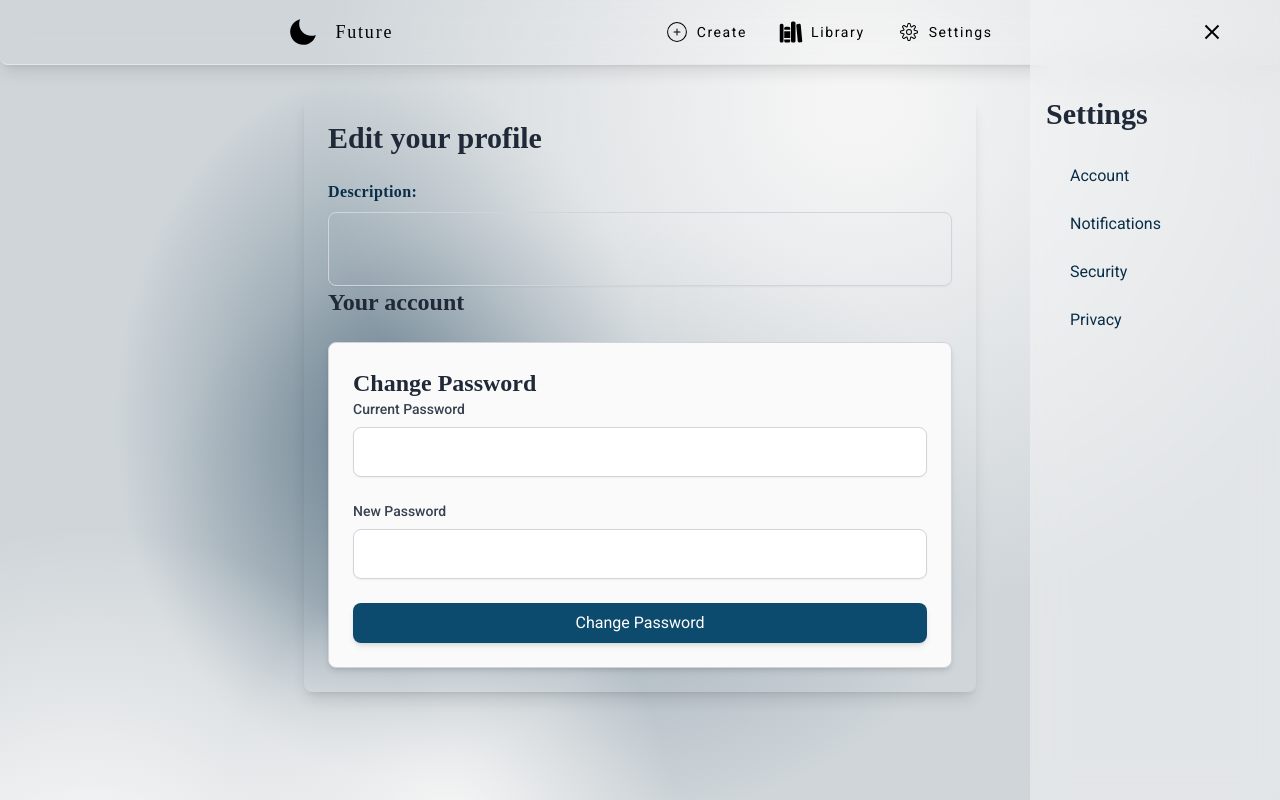
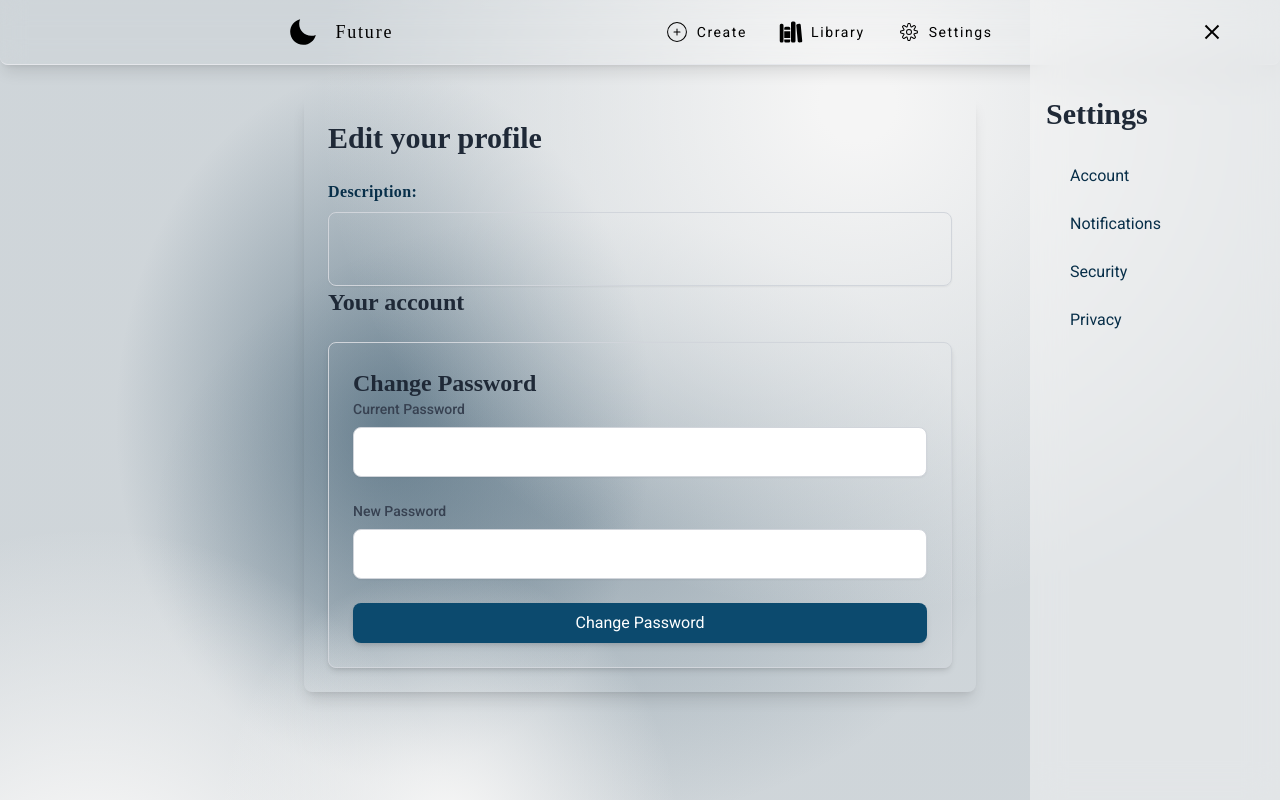
Before and after one commit to pawelek7k/future, a Next.js app: page /settings/account in a window 1280 px wide. Shown: the top 800 px of the page. Built offline with nearby package versions, Linux system fonts and the light colour scheme; a web font is replaced by a local one.

Commit message:
Update ChangePassword.tsx

```diff
--- a/app/components/settings/ChangePassword.tsx
+++ b/app/components/settings/ChangePassword.tsx
@@ -62,7 +62,7 @@ export const ChangePassword: React.FC = () => {
     <>
       {isSubmitting && <Loader />}
       <form
-        className="mt-6 p-6 border border-gray-300 rounded-lg shadow-md bg-neutral-50 dark:bg-transparent dark:border-neutral-600"
+        className="mt-6 p-6 border border-gray-300 rounded-lg shadow-md bg-neutral-50 dark:bg-transparent dark:border-neutral-600 bg-transparent"
         onSubmit={handleSubmit}
       >
         <SecondHeading>Change Password</SecondHeading>
```
